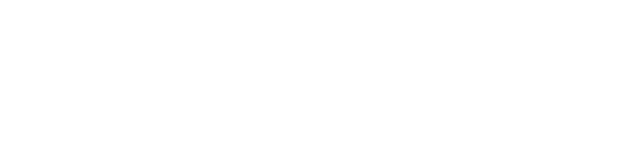
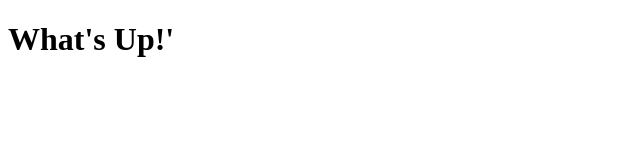
Before and after one commit to landrydroupy/PersonalWebsite, a plain HTML site: page Main.html in a window 1280 px wide. Shown: the whole page, without its empty margins (0-640 px from the left). Drawn offline with Linux system fonts and the light colour scheme.

Commit message:
whats up

```diff
--- a/Main.html
+++ b/Main.html
@@ -6,6 +6,6 @@
     <title></title>
 </head>
 <body>
-
+<h1>What's Up!'</h1>
 </body>
 </html>
```
